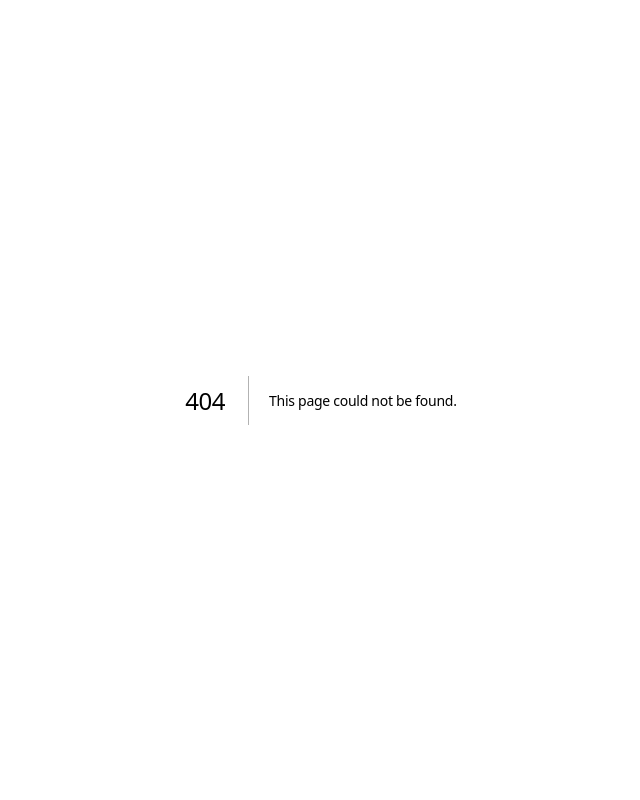
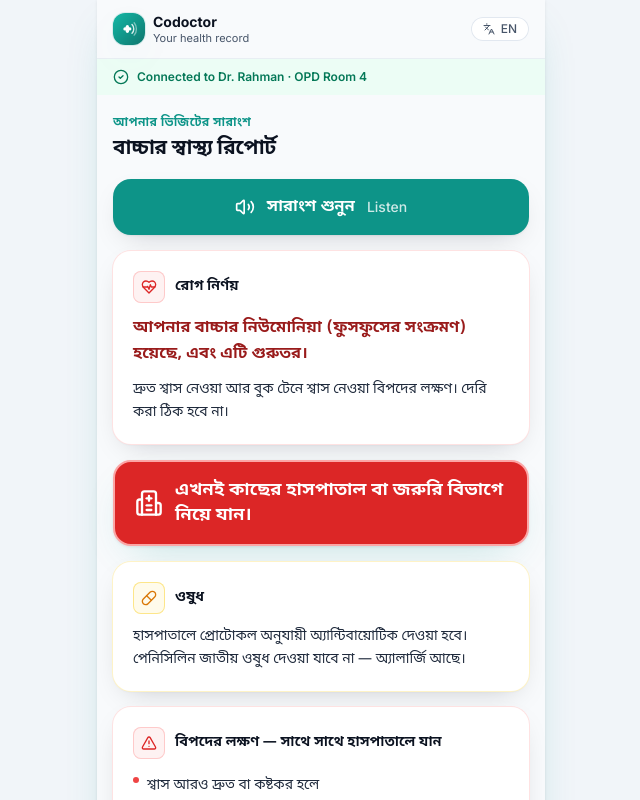
Before and after one commit to Nafiz001/codoctor, a Next.js app in the folder frontend/: page /patient in a window 1280 px wide. Before the commit this address had no page. Shown: the top 800 px of the page, without its empty margins (319-959 px from the left). Built offline with nearby package versions, Linux system fonts and the light colour scheme.

Commit message:
Build patient view with in-browser Bangla text-to-speech summary

```diff
--- /dev/null
+++ b/frontend/app/patient/page.tsx
@@ -0,0 +1,287 @@
+"use client";
+
+import { useEffect, useRef, useState } from "react";
+import Link from "next/link";
+import {
+  Volume2,
+  Square,
+  ArrowLeft,
+  HeartPulse,
+  Hospital,
+  Pill,
+  TriangleAlert,
+  ShieldCheck,
+  Languages,
+  CheckCircle2,
+} from "lucide-react";
+import { LogoMark } from "@/components/logo";
+import { cn } from "@/lib/utils";
+import { PATIENT_SUMMARY, PATIENT_SUMMARY_SPEECH } from "@/lib/demo-data";
+
+export default function PatientPage() {
+  const [speaking, setSpeaking] = useState(false);
+  const [showEn, setShowEn] = useState(false);
+  const [canSpeak, setCanSpeak] = useState(false);
+  const voicesRef = useRef<SpeechSynthesisVoice[]>([]);
+
+  useEffect(() => {
+    if (typeof window === "undefined" || !window.speechSynthesis) return;
+    setCanSpeak(true);
+    const load = () => {
+      voicesRef.current = window.speechSynthesis.getVoices();
+    };
+    load();
+    window.speechSynthesis.addEventListener("voiceschanged", load);
+    return () => {
+      window.speechSynthesis.removeEventListener("voiceschanged", load);
+      window.speechSynthesis.cancel();
+    };
+  }, []);
+
+  const speak = () => {
+    if (!window.speechSynthesis) return;
+    window.speechSynthesis.cancel();
+    const u = new SpeechSynthesisUtterance(PATIENT_SUMMARY_SPEECH);
+    u.lang = "bn-BD";
+    const bn = voicesRef.current.find((v) =>
+      v.lang?.toLowerCase().startsWith("bn")
+    );
+    if (bn) u.voice = bn;
+    u.rate = 0.94;
+    u.onend = () => setSpeaking(false);
+    u.onerror = () => setSpeaking(false);
+    setSpeaking(true);
+    window.speechSynthesis.speak(u);
+  };
+
+  const stop = () => {
+    window.speechSynthesis?.cancel();
+    setSpeaking(false);
+  };
+
+  return (
+    <div className="min-h-screen bg-slate-100">
+      <div className="mx-auto min-h-screen max-w-md bg-slate-50 shadow-card">
+        {/* top bar */}
+        <header className="sticky top-0 z-20 flex items-center justify-between border-b border-slate-200/70 bg-slate-50/90 px-4 py-3 backdrop-blur-xl">
+          <div className="flex items-center gap-2">
+            <LogoMark className="h-8 w-8" />
+            <div className="leading-tight">
+              <div className="text-sm font-bold text-ink">Codoctor</div>
+              <div className="text-[11px] text-ink-muted">Your health record</div>
+            </div>
+          </div>
+          <button
+            onClick={() => setShowEn((v) => !v)}
+            className={cn(
+              "chip ring-1",
+              showEn
+                ? "bg-brand-600 text-white ring-brand-600"
+                : "bg-white text-ink-muted ring-slate-200"
+            )}
+          >
+            <Languages className="h-3 w-3" /> EN
+          </button>
+        </header>
+
+        {/* connected banner */}
+        <div className="flex items-center gap-2 bg-emerald-50 px-4 py-2.5 text-emerald-700">
+          <CheckCircle2 className="h-4 w-4" />
+          <span className="text-xs font-semibold">
+            Connected to Dr. Rahman · OPD Room 4
+          </span>
+        </div>
+
+        <div className="space-y-4 px-4 py-5">
+          {/* heading */}
+          <div>
+            <div className="bn text-xs font-semibold uppercase tracking-wide text-brand-600">
+              আপনার ভিজিটের সারাংশ
+            </div>
+            <h1 className="bn mt-1 text-xl font-bold text-ink">
+              বাচ্চার স্বাস্থ্য রিপোর্ট
+            </h1>
+            {showEn && (
+              <p className="mt-1 text-sm text-ink-muted">
+                Your visit summary — child&apos;s health report
+              </p>
+            )}
+          </div>
+
+          {/* Listen button */}
+          <button
+            onClick={speaking ? stop : speak}
+            disabled={!canSpeak}
+            className={cn(
+              "flex min-h-[3.5rem] w-full items-center justify-center gap-3 rounded-2xl px-5 text-base font-bold shadow-soft transition-all",
+              speaking
+                ? "bg-ink text-white"
+                : "bg-brand-600 text-white hover:bg-brand-700",
+              !canSpeak && "cursor-not-allowed opacity-50"
+            )}
+          >
+            {speaking ? (
+              <>
+                <span className="flex items-end gap-0.5">
+                  {[0.5, 1, 0.6, 0.9].map((h, i) => (
+                    <span
+                      key={i}
+                      className="w-1 animate-wave rounded-full bg-white"
+                      style={{ height: `${h * 18}px`, animationDelay: `${i * 120}ms` }}
+                    />
+                  ))}
+                </span>
+                <span className="bn">থামুন</span>
+                <Square className="h-4 w-4 fill-white" />
+              </>
+            ) : (
+              <>
+                <Volume2 className="h-5 w-5" />
+                <span className="bn">সারাংশ শুনুন</span>
+                <span className="text-sm font-medium opacity-80">Listen</span>
+              </>
+            )}
+          </button>
+
+          {/* condition (severe) */}
+          <Card tone="red" icon={HeartPulse} titleBn="রোগ নির্ণয়" titleEn={showEn ? "Condition" : undefined}>
+            <p className="bn text-base font-semibold leading-relaxed text-red-800">
+              {PATIENT_SUMMARY.conditionBn}
+            </p>
+            {showEn && (
+              <p className="mt-1.5 text-sm text-ink-muted">
+                {PATIENT_SUMMARY.conditionEn}
+              </p>
+            )}
+            <p className="bn mt-3 text-sm leading-relaxed text-ink-soft">
+              {PATIENT_SUMMARY.meaningBn}
+            </p>
+            {showEn && (
+              <p className="mt-1 text-xs text-ink-muted">
+                {PATIENT_SUMMARY.meaningEn}
+              </p>
+            )}
+          </Card>
+
+          {/* action — go to hospital now */}
+          <div className="overflow-hidden rounded-2xl border-2 border-red-300 bg-red-600 text-white shadow-card">
+            <div className="flex items-center gap-3 px-5 py-4">
+              <Hospital className="h-7 w-7 shrink-0" />
+              <div>
+                <div className="bn text-lg font-bold leading-snug">
+                  {PATIENT_SUMMARY.actionBn}
+                </div>
+                {showEn && (
+                  <div className="mt-0.5 text-sm text-red-100">
+                    {PATIENT_SUMMARY.actionEn}
+                  </div>
+                )}
+              </div>
+            </div>
+          </div>
+
+          {/* medicines */}
+          <Card tone="amber" icon={Pill} titleBn="ওষুধ" titleEn={showEn ? "Medicines" : undefined}>
+            <p className="bn text-sm leading-relaxed text-ink-soft">
+              {PATIENT_SUMMARY.medsBn}
+            </p>
+            {showEn && (
+              <p className="mt-1.5 text-xs text-ink-muted">
+                {PATIENT_SUMMARY.medsEn}
+              </p>
+            )}
+          </Card>
+
+          {/* danger signs */}
+          <Card
+            tone="red"
+            icon={TriangleAlert}
+            titleBn="বিপদের লক্ষণ — সাথে সাথে হাসপাতালে যান"
+            titleEn={showEn ? "Danger signs — go to hospital immediately" : undefined}
+          >
+            <ul className="space-y-2">
+              {PATIENT_SUMMARY.dangerSignsBn.map((s, i) => (
+                <li key={s} className="flex items-start gap-2">
+                  <span className="mt-1.5 h-1.5 w-1.5 shrink-0 rounded-full bg-red-500" />
+                  <div>
+                    <span className="bn text-sm font-medium text-ink-soft">{s}</span>
+                    {showEn && (
+                      <span className="block text-xs text-ink-muted">
+                        {PATIENT_SUMMARY.dangerSignsEn[i]}
+                      </span>
+                    )}
+                  </div>
+                </li>
+              ))}
+            </ul>
+          </Card>
+
+          {/* privacy */}
+          <div className="flex items-start gap-2 rounded-xl bg-white p-4 text-xs text-ink-muted ring-1 ring-inset ring-slate-200">
+            <ShieldCheck className="mt-0.5 h-4 w-4 shrink-0 text-brand-500" />
+            <p>
+              Processed during your visit and saved to your phone — your record
+              stays with you. Codoctor is advisory and does not replace your
+              doctor.
+            </p>
+          </div>
+
+          <Link
+            href="/"
+            className="flex items-center justify-center gap-1.5 py-2 text-sm font-medium text-ink-muted"
+          >
+            <ArrowLeft className="h-4 w-4" /> Back to Codoctor
+          </Link>
+        </div>
+      </div>
+    </div>
+  );
+}
+
+function Card({
+  tone,
+  icon: Icon,
+  titleBn,
+  titleEn,
+  children,
+}: {
+  tone: "red" | "amber" | "brand";
+  icon: typeof Pill;
+  titleBn: string;
+  titleEn?: string;
+  children: React.ReactNode;
+}) {
+  const ring =
+    tone === "red"
+      ? "ring-red-100"
+      : tone === "amber"
+      ? "ring-amber-100"
+      : "ring-brand-100";
+  const iconWrap =
+    tone === "red"
+      ? "bg-red-50 text-red-600 ring-red-200"
+      : tone === "amber"
+      ? "bg-amber-50 text-amber-600 ring-amber-200"
+      : "bg-brand-50 text-brand-600 ring-brand-200";
+  return (
+    <div className={cn("rounded-2xl bg-white p-5 shadow-soft ring-1", ring)}>
+      <div className="flex items-center gap-2.5">
+        <span
+          className={cn(
+            "flex h-8 w-8 items-center justify-center rounded-lg ring-1 ring-inset",
+            iconWrap
+          )}
+        >
+          <Icon className="h-4 w-4" />
+        </span>
+        <div>
+          <div className="bn text-sm font-bold text-ink">{titleBn}</div>
+          {titleEn && (
+            <div className="text-[11px] text-ink-faint">{titleEn}</div>
+          )}
+        </div>
+      </div>
+      <div className="mt-3">{children}</div>
+    </div>
+  );
+}
```
